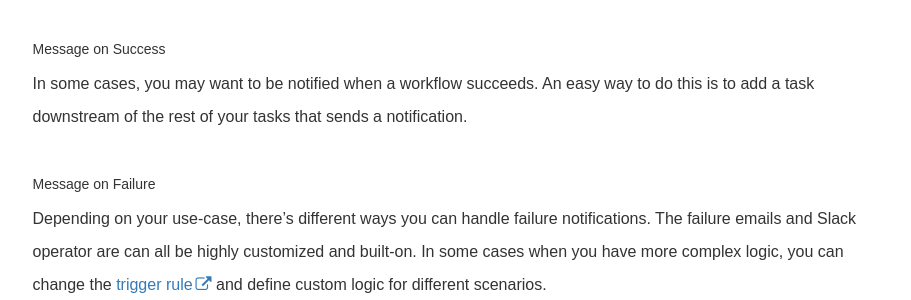
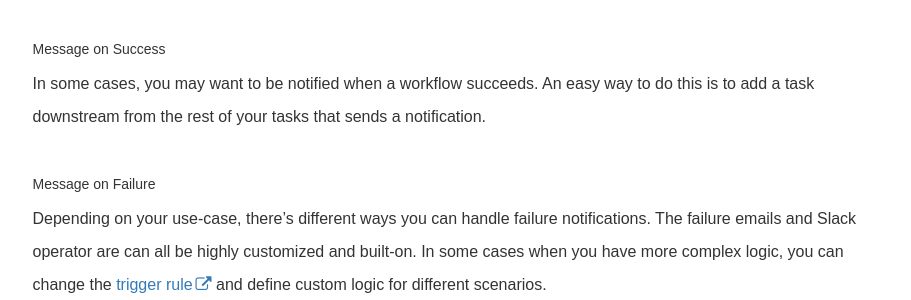
Before and after one commit to petedejoy/documentation, a Jekyll site: the page built from v2/apache_airflow/tutorial/monitoring.md, in a window 1280 px wide and 900 px high, scrolled down 1720 px. Shown: the part 403-703 px from the top of the window, without its empty margins (330-1241 px from the left). Built offline with Jekyll 4.4.1, drawn with Linux system fonts in a browser that asks for light colours; nearby versions of some CDN libraries; some web fonts are replaced; comment, search, counter and statistics services are not loaded.

```diff
--- a/v2/apache_airflow/tutorial/monitoring.md
+++ b/v2/apache_airflow/tutorial/monitoring.md
@@ -55,8 +55,7 @@ You can include parameters about email alerts on retries and failures in these a
 Thanks to community contributed operators such as the [Slack](https://airflow.incubator.apache.org/_modules/slack_operator.html) or [email](https://pythonhosted.org/airflow/_modules/email_operator.html) operator, you can send notifications for success, failure, or other custom events as they happen.
 
 ##### Message on Success
-In some cases, you may want to be notified when a workflow succeeds. An easy way to do this is to add a task downstream
-of the rest of your tasks that sends a notification.
+In some cases, you may want to be notified when a workflow succeeds. An easy way to do this is to add a task downstream from the rest of your tasks that sends a notification.
 
 ##### Message on Failure
 Depending on your use-case, there's different ways you can handle failure notifications. The failure emails and Slack operator are can all be highly customized and built-on.
```
Also changed, not shown: v2/apache_airflow/overview.md (+5 -0 lines), v2/apache_airflow/tutorial/core-airflow-concepts.md (+1 -1 lines).
